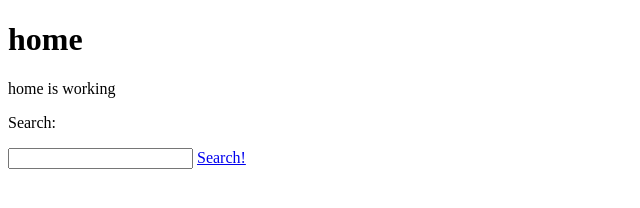
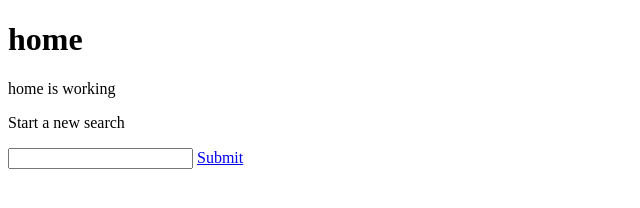
Before and after one commit to mdblr/omdbApiAngular, a website: page app/index.html in a window 1280 px wide. Shown: the full height of the page, 0-640 px from the left. Drawn offline with nearby package versions, Linux system fonts and the light colour scheme; some packages are replaced by stand-ins of ours.

Commit message:
append "newSearch" component to page

```diff
--- a/app/home-feat/home.html
+++ b/app/home-feat/home.html
@@ -2,14 +2,6 @@
 <div>
   {{Home.stuff}}
 
-  <div class="">
-    <p>
-      Search: {{Home.xyz}}
-    </p>
-    <input ng-model='Home.xyz' />
-    <a href=/search/{{Home.xyz}} class='btn btn-info'>
-      Search!
-    </a>
-  </div>
+<de-new-search feat='Home'></de-new-search>
 
 </div>
```
Also changed, not shown: app/search-feat/results.html (+1 -1 lines), app/title-feat/listing.html (+1 -0 lines).
